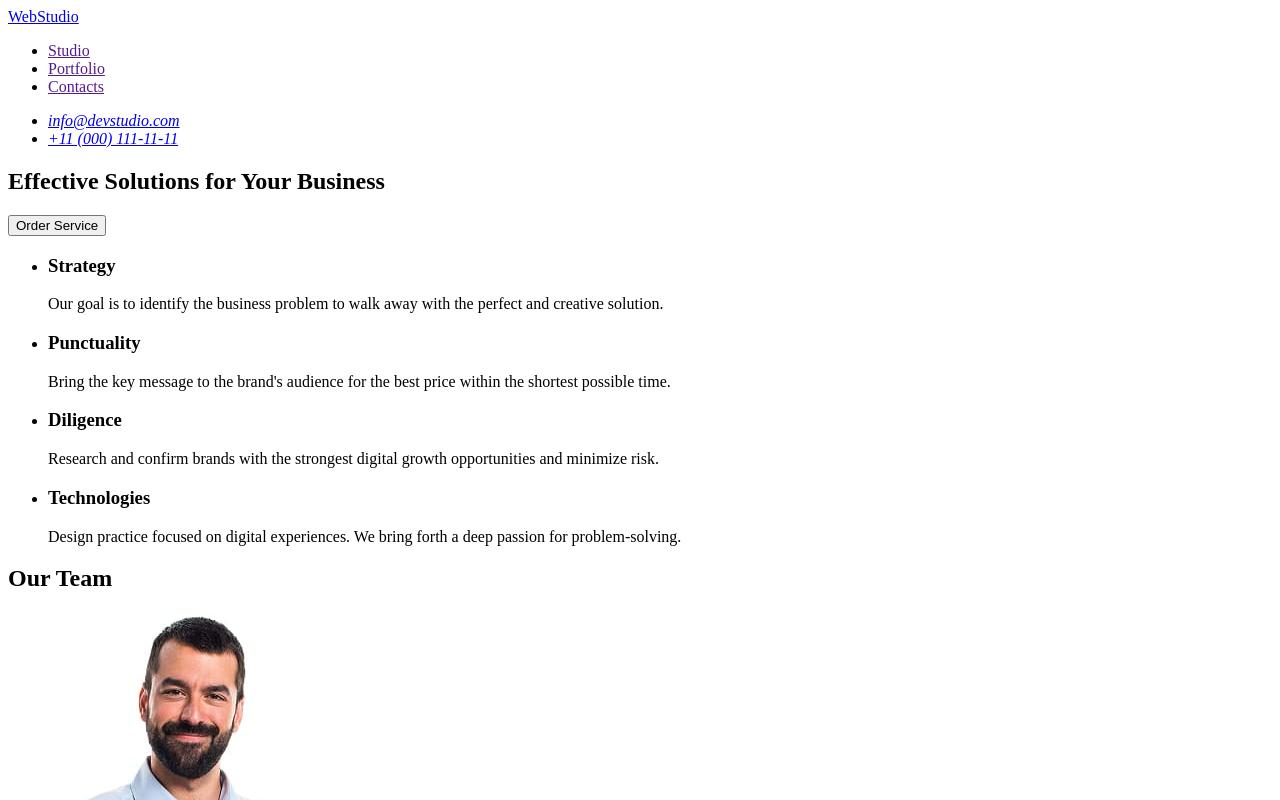
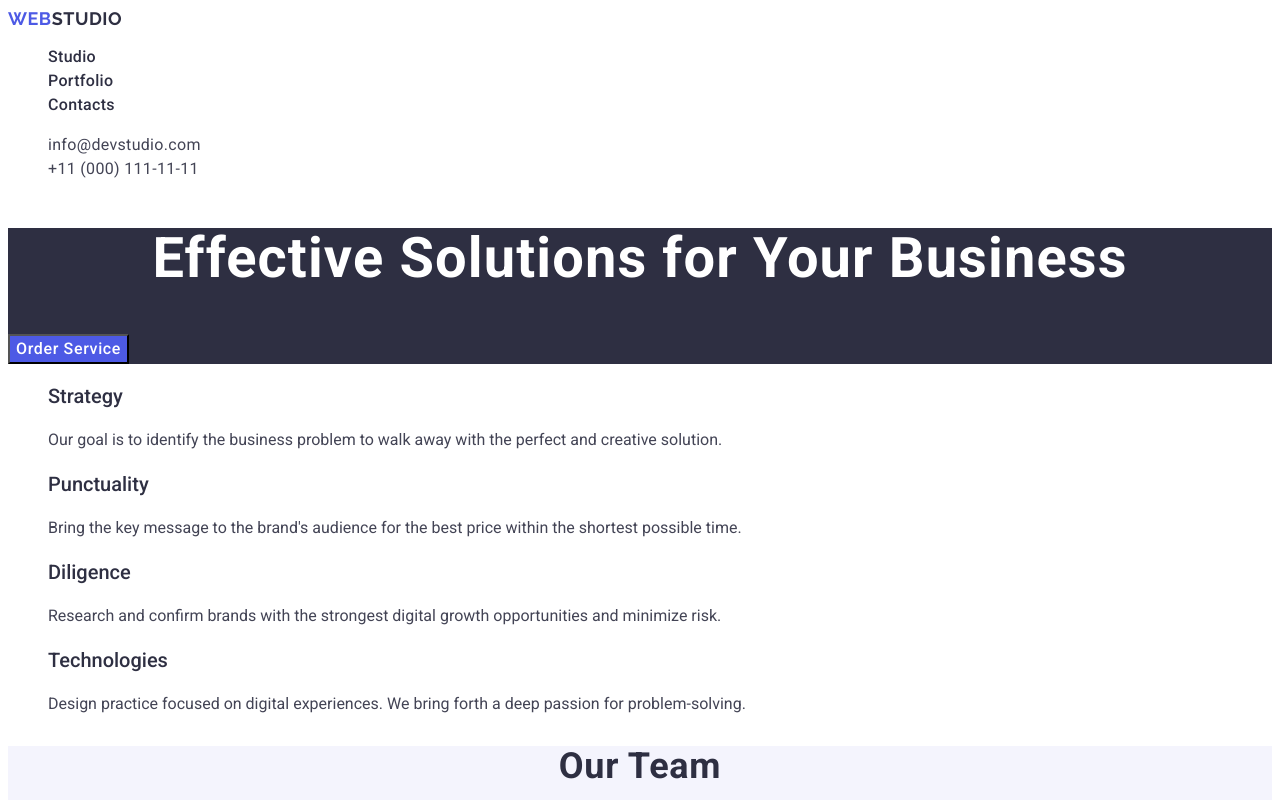
Before and after one commit to lena-tar/goit-markup-hw-02, a plain HTML site: page index.html in a window 1280 px wide. Shown: the top 800 px of the page. Drawn offline with Linux system fonts and the light colour scheme.

Commit message:
fixed-mod

```diff
--- /dev/null
+++ b/css/styles.css
@@ -0,0 +1,126 @@
+body {
+  font-family: "Roboto", sans-serif;
+  color: #434455;
+  background-color: #fff;
+}
+ul,
+ol {
+  list-style-type: none;
+}
+a {
+  text-decoration: none;
+}
+.page-header {
+}
+.header-nav {
+}
+.logo {
+  font-family: "Raleway", sans-serif;
+  font-weight: 700;
+  font-size: 18px;
+  line-height: 1.17;
+  letter-spacing: 0.03em;
+  text-transform: uppercase;
+  color: #4d5ae5;
+}
+.header-logo .logo-part {
+  color: #2e2f42;
+}
+.nav-list {
+}
+.nav-item {
+}
+.nav-link {
+  font-weight: 500;
+  font-size: 16px;
+  line-height: 1.5;
+  letter-spacing: 0.02em;
+  color: #2e2f42;
+}
+
+.address {
+  font-style: normal;
+}
+.address-list {
+}
+.address-link {
+  font-size: 16px;
+  line-height: 1.5;
+  letter-spacing: 0.02em;
+  color: #434455;
+}
+.nav-link:hover,
+.nav-link:focus,
+.address-link:hover,
+.address-link:focus {
+  color: #404bbf;
+}
+.main {
+}
+.title {
+  font-size: 56px;
+  line-height: 1.07143;
+  letter-spacing: 0.02em;
+  text-align: center;
+  color: #fff;
+}
+.btn-order {
+  font-family: "Roboto", sans-serif;
+  font-weight: 500;
+  font-size: 16px;
+  line-height: 1.5;
+  letter-spacing: 0.04em;
+  color: #fff;
+  background-color: #4d5ae5;
+  cursor: pointer;
+}
+.title-sect,
+.page-footer {
+  background-color: #2e2f42;
+}
+.philo-sect {
+}
+.philo-list {
+}
+.philo-item {
+}
+.philo-title {
+  font-weight: 500;
+  font-size: 20px;
+  line-height: 1.2;
+
+  color: #2e2f42;
+}
+.philo-text {
+  line-height: 1.5;
+}
+.team-sect {
+  background-color: #f4f4fd;
+}
+.team-title {
+  font-size: 36px;
+  line-height: 1.11111;
+  letter-spacing: 0.02em;
+  text-align: center;
+  color: #2e2f42;
+}
+.team-list {
+}
+.team-item {
+  background-color: #fff;
+}
+.team-img {
+}
+.team-name {
+}
+.team-text {
+}
+.page-footer {
+}
+.logo {
+}
+.footer-logo .logo-part {
+  color: #f4f4fd;
+}
+.footer-text {
+}
--- a/index.html
+++ b/index.html
@@ -4,57 +4,76 @@
     <meta charset="UTF-8" />
     <meta name="viewport" content="width=device-width, initial-scale=1.0" />
     <title>WebStudio</title>
+    <link rel="stylesheet" href="./css/styles.css" />
+    <link rel="preconnect" href="https://fonts.googleapis.com" />
+    <link rel="preconnect" href="https://fonts.gstatic.com" crossorigin />
+    <link
+      href="https://fonts.googleapis.com/css2?family=Raleway:wght@700&family=Roboto:wght@100..900&display=swap"
+      rel="stylesheet"
+    />
   </head>
   <body>
-    <header>
-      <nav>
-        <a href="./index.html">WebStudio</a>
-        <ul>
-          <li><a href="">Studio</a></li>
-          <li><a href="">Portfolio</a></li>
-          <li><a href="">Contacts</a></li>
+    <header class="page-header">
+      <nav class="header-nav">
+        <a class="logo header-logo" href="./index.html"
+          >Web<span class="logo-part">Studio</span></a
+        >
+        <ul class="nav-list">
+          <li class="nav-item">
+            <a class="nav-link" href="./index.html">Studio</a>
+          </li>
+          <li class="nav-item"><a class="nav-link" href="">Portfolio</a></li>
+          <li class="nav-item"><a class="nav-link" href="">Contacts</a></li>
         </ul>
       </nav>
-      <address>
-        <ul>
-          <li><a href="mailto:info@devstudio.com">info@devstudio.com</a></li>
-          <li><a href="tel:+110001111111">+11 (000) 111-11-11</a></li>
+      <address class="address">
+        <ul class="address-list">
+          <li class="address-item">
+            <a class="address-link" href="mailto:info@devstudio.com"
+              >info@devstudio.com</a
+            >
+          </li>
+          <li class="address-item">
+            <a class="address-link" href="tel:+110001111111"
+              >+11 (000) 111-11-11</a
+            >
+          </li>
         </ul>
       </address>
     </header>
-    <main>
-      <section>
-        <h1>Effective Solutions for Your Business</h1>
-        <button type="button">Order Service</button>
+    <main class="main">
+      <section class="title-sect">
+        <h1 class="title">Effective Solutions for Your Business</h1>
+        <button class="btn-order" type="button">Order Service</button>
       </section>
 
-      <section>
+      <section class="philo-sect">
         <h2 hidden>Our Philosophy</h2>
-        <ul>
-          <li>
-            <h3>Strategy</h3>
-            <p>
+        <ul class="philo-list">
+          <li class="philo-item">
+            <h3 class="philo-title">Strategy</h3>
+            <p class="philo-text">
               Our goal is to identify the business problem to walk away with the
               perfect and creative solution.
             </p>
           </li>
-          <li>
-            <h3>Punctuality</h3>
-            <p>
+          <li class="philo-item">
+            <h3 class="philo-title">Punctuality</h3>
+            <p class="philo-text">
               Bring the key message to the brand's audience for the best price
               within the shortest possible time.
             </p>
           </li>
-          <li>
-            <h3>Diligence</h3>
-            <p>
+          <li class="philo-item">
+            <h3 class="philo-title">Diligence</h3>
+            <p class="philo-text">
               Research and confirm brands with the strongest digital growth
               opportunities and minimize risk.
             </p>
           </li>
-          <li>
-            <h3>Technologies</h3>
-            <p>
+          <li class="philo-item">
+            <h3 class="philo-title">Technologies</h3>
+            <p class="philo-text">
               Design practice focused on digital experiences. We bring forth a
               deep passion for problem-solving.
             </p>
@@ -62,44 +81,58 @@
         </ul>
       </section>
 
-      <section>
-        <h2>Our Team</h2>
-        <ul>
-          <li>
+      <section class="team-sect">
+        <h2 class="team-title">Our Team</h2>
+        <ul class="team-list">
+          <li class="team-item">
             <img
+              class="team-img"
               src="./images/img-3.jpg"
               alt="photo Mark Guerrero"
               width="264"
             />
-            <h3>Mark Guerrero</h3>
-            <p>Product Designer</p>
+            <h3 class="team-name">Mark Guerrero</h3>
+            <p class="team-text">Product Designer</p>
           </li>
-          <li>
-            <img src="./images/img-2.jpg" alt="photo Tom Ford" width="264" />
-            <h3>Tom Ford</h3>
-            <p>Frontend Developer</p>
+          <li class="team-item">
+            <img
+              class="team-img"
+              src="./images/img-2.jpg"
+              alt="photo Tom Ford"
+              width="264"
+            />
+            <h3 class="team-name">Tom Ford</h3>
+            <p class="team-text">Frontend Developer</p>
           </li>
-          <li>
+          <li class="team-item">
             <img
+              class="team-img"
               src="./images/img-1.jpg"
               alt="photo Camila Garcia"
               width="264"
             />
-            <h3>Camila Garcia</h3>
-            <p>Marketing</p>
+            <h3 class="team-name">Camila Garcia</h3>
+            <p class="team-text">Marketing</p>
           </li>
-          <li>
-            <img src="./images/img.jpg" alt="photo Daniel Wilson" width="264" />
-            <h3>Daniel Wilson</h3>
-            <p>UI Designer</p>
+          <li class="team-item">
+            <img
+              class="team-img"
+              src="./images/img.jpg"
+              alt="photo Daniel Wilson"
+              width="264"
+            />
+            <h3 class="team-name">Daniel Wilson</h3>
+            <p class="team-text">UI Designer</p>
           </li>
         </ul>
       </section>
     </main>
 
-    <footer>
-      <a href="./index.html">WebStudio</a>
-      <p>
+    <footer class="page-footer">
+      <a class="logo footer-logo" href="./index.html"
+        >Web<span class="logo-part">Studio</span></a
+      >
+      <p class="footer-text">
         Increase the flow of customers and sales for your business with digital
         marketing & growth solutions.
       </p>
```
